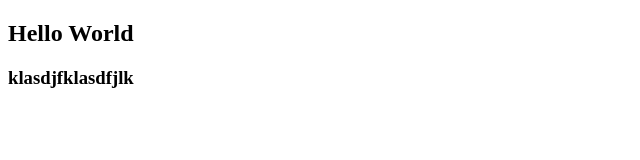
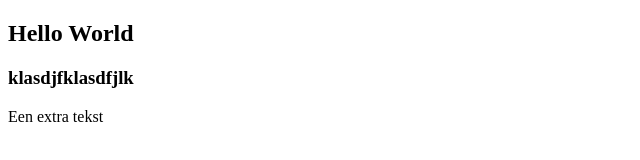
Before and after one commit to jiyorude/mijn_html_project, a plain HTML site: page index.html in a window 1280 px wide. Shown: the whole page, without its empty margins (0-640 px from the left). Drawn offline with Linux system fonts and the light colour scheme.

Commit message:
Aanpassingen Index HTML via commandline

```diff
--- a/index.html
+++ b/index.html
@@ -8,5 +8,6 @@
 <body>
     <h2>Hello World</h2>
     <h3>klasdjfklasdfjlk</h3>
+    <p>Een extra tekst</p>
 </body>
 </html>
```
